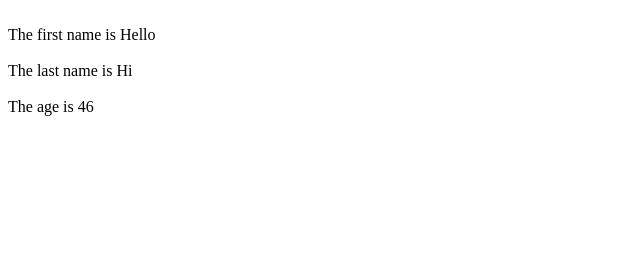
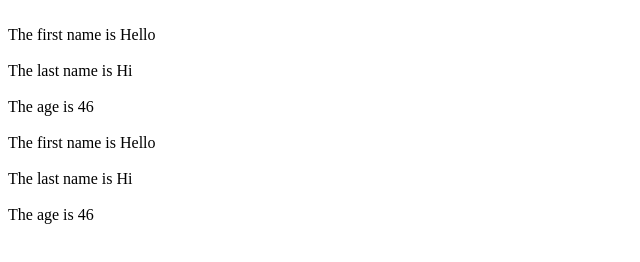
Before and after one commit to Miss-techy/Div-Assignments, a plain HTML site: page End of Week Task/array2.html in a window 1280 px wide. Shown: the whole page, without its empty margins (0-640 px from the left). Drawn offline with Linux system fonts and the light colour scheme.

Commit message:
Update array2.html

```diff
--- a/End of Week Task/array2.html
+++ b/End of Week Task/array2.html
@@ -22,8 +22,23 @@ document.write("<br />The first name is " + person["firstName"] + "<br />"); //f
 document.write("<br />The last name is " + person["lastName"] + "<br />"); //lastName
 
 document.write("<br />The age is " + person["age"] + "<br />"); //age
-</script>
 
 
+//or
+
+
+
+
+var person =
+{firstName : "Hello", lastName: "Hi", age: "46"};
+
+document.write("<br />The first name is " + person.firstName + "<br />"); //firstname
+
+document.write("<br />The last name is " + person.lastName + "<br />"); //lastName
+
+document.write("<br />The age is " + person.age + "<br />"); //age
+
+
+	</script>
 </body>
 </html>
```
